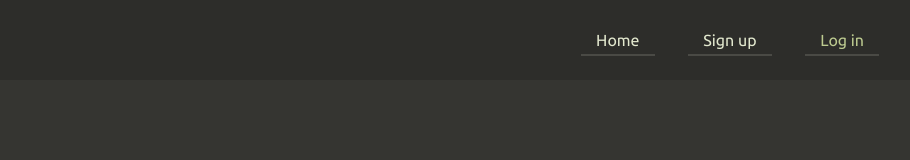
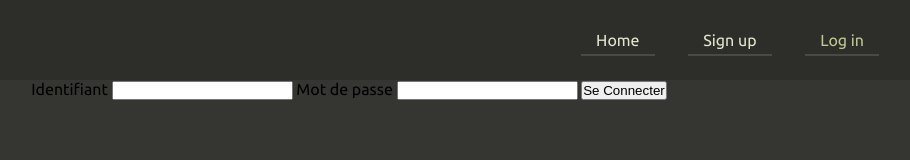
Before and after one commit to Gruequotient3/forum, a plain HTML site: page login.html in a window 1280 px wide. Shown: the whole page, without its empty margins (291-1201 px from the left). Drawn offline with Linux system fonts and the light colour scheme.

Commit message:
Update Project

```diff
--- a/login.html
+++ b/login.html
@@ -14,6 +14,8 @@
                     <li><a href="login.html" class="active">Log in</a></li>
                 </ul>
             </div>
+
+            <div class="main-content">
                 <form action="cgi-bin/login" method=POST>
                     <label>Identifiant</label>
                     <input type="text" name="username" maxlength="16" required></input>
@@ -22,5 +24,6 @@
                     <input type="submit" value="Se Connecter"></input>
                 </form>
             </div>
+        </div>
     </body>
 </html>
```
Also changed, not shown: signup.html (+2 -0 lines), 1 other file. Lines whose indentation alone changed are shown as unchanged.
